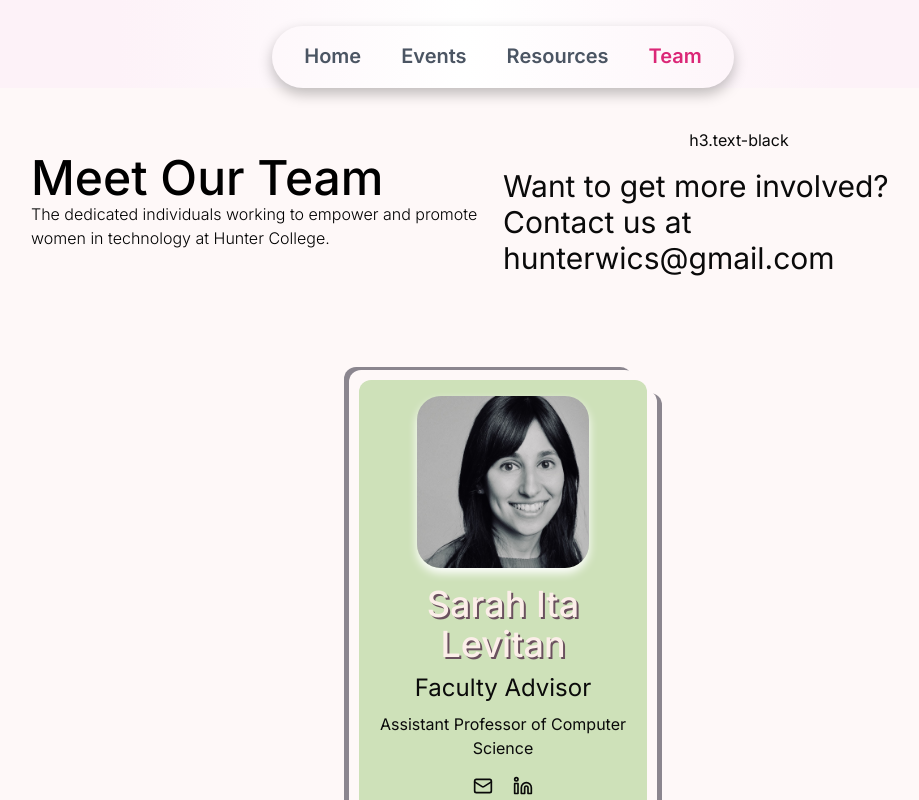
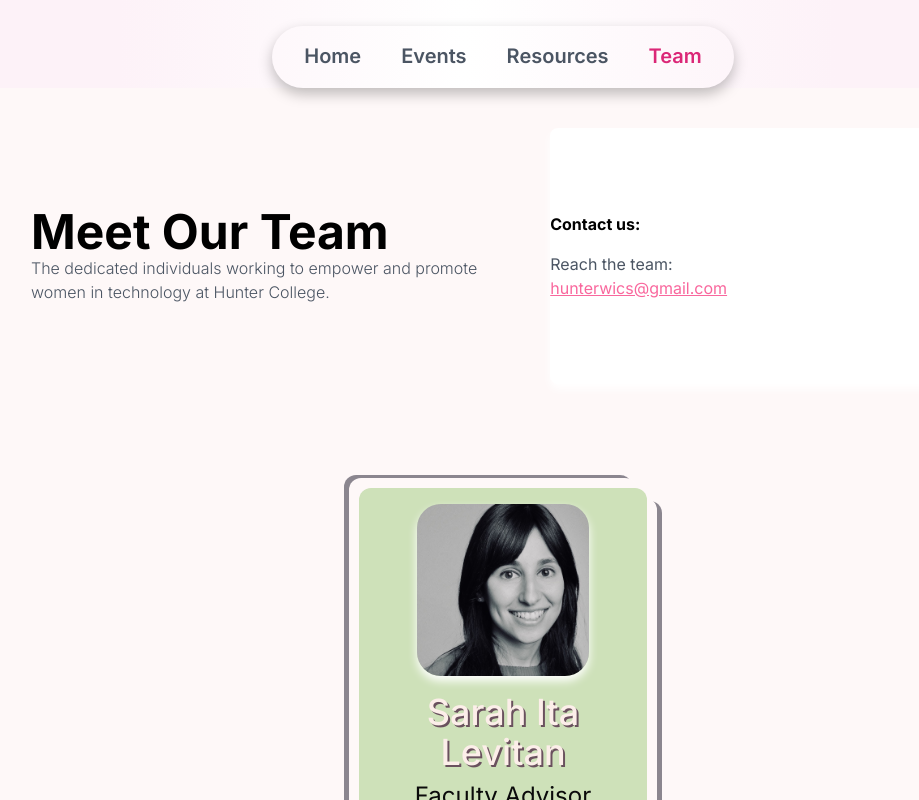
Before and after one commit to ynaloisp/wics-website, a Next.js app: page /about/officers in a window 1280 px wide. Shown: the top 800 px of the page, without its empty margins (137-1056 px from the left). Built offline with nearby package versions, Linux system fonts and the light colour scheme; no server answers.

Commit message:
Formatting changes

```diff
--- a/src/app/(root)/about/officers/page.tsx
+++ b/src/app/(root)/about/officers/page.tsx
@@ -15,20 +15,25 @@ export default function Officers() {
         <div className="bg-[#fef8f8] min-h-screen">
             <div className="container mx-auto w-4/5 h-[40%] p-7 pt-20 sm:p-10 rounded-lg text-left flex flex-row items-center justify-between">
                 <div className="w-[50%] flex flex-col justify-center">
-                <h1 className="text-black text-5xl font-medium">
+                    <h1 className="text-black text-5xl font-bold">
                         Meet Our Team
                     </h1>
-                <p className="text-black text-l font-light">
+                    <p className="text-[#4B5563] text-l font-light">
                         The dedicated individuals working to empower and promote
                         women in technology at Hunter College.
                     </p>
                 </div>
-              <div className="flex flex-col items-center w-[50%]">
-                h3.text-black
-                <h1 className="text-2xl sm:text-3xl font-normal pt-4">
-                  Want to get more involved? Contact us at
+                <div className="flex flex-col w-[45%] h-64 text-left items-left bg-white justify-center rounded-lg shadow-card">
+                    <h3 className="text-black text-l font-bold">Contact us:</h3>
+                    <p className="text-l font-normal pt-4 text-[#4B5563]">
+                        Reach the team:
+                    </p>
+                    <a
+                        href="mailto:hunterwics@gmail.com"
+                        className="text-[#f9679d] text-l font-normal underline hover:text-[#f9679d]"
+                    >
                         hunterwics@gmail.com
-                </h1>
+                    </a>
                 </div>
             </div>
             <div className="container mx-auto w-4/5 p-8 flex justify-around">
```
Lines whose indentation alone changed are shown as unchanged.
